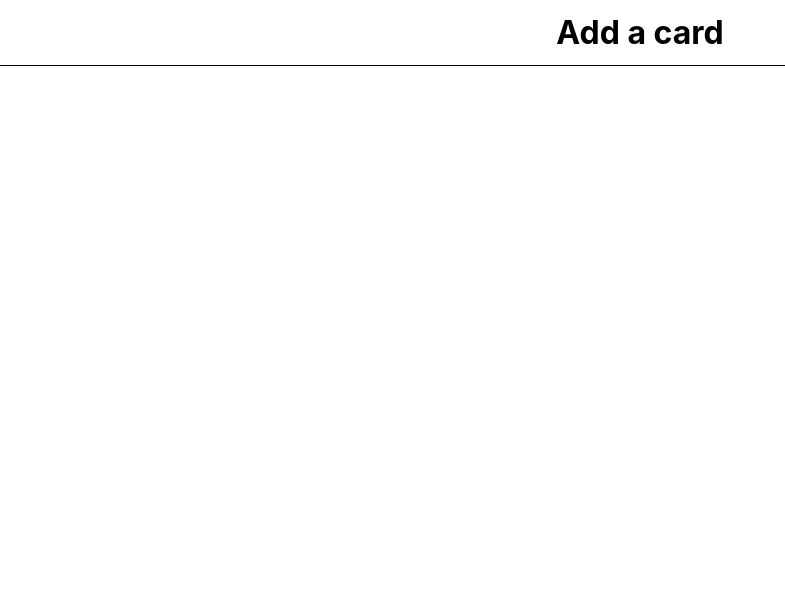
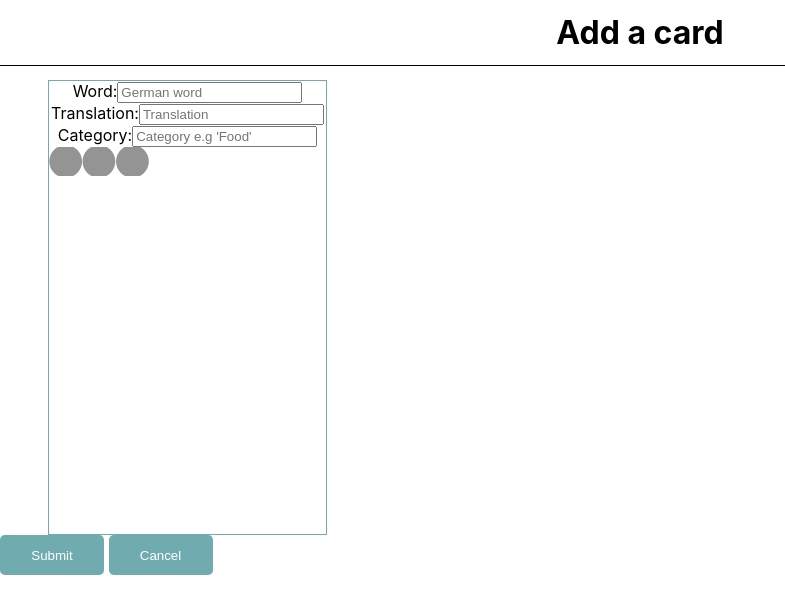
Before and after one commit to JannisHeyer/irepeat-app, a Next.js app: page /createCard in a window 1280 px wide. Shown: the top 614 px of the page, without its empty margins (0-785 px from the left). Built offline with nearby package versions, Linux system fonts and the light colour scheme.

Commit message:
add basic form structure, install star-rating component

```diff
--- a/package.json
+++ b/package.json
@@ -14,6 +14,7 @@
     "next": "12.0.1",
     "react": "17.0.2",
     "react-dom": "17.0.2",
+    "react-stars": "^2.2.5",
     "styled-components": "^5.3.3",
     "uuid": "^8.3.2"
   },
--- a/pages/createCard.jsx
+++ b/pages/createCard.jsx
@@ -1,15 +1,69 @@
 import { Navbar } from "../components/Navbar";
 import { Header } from "../components/Header";
+import styled from "styled-components";
+import ReactStars from "react-stars";
+import { useState } from "react";
 
 const CreateCard = () => {
+  const [formInput, setFormInput] = useState();
+  const handleOnSubmit = (event) => {
+    event.preventDefault();
+  };
   return (
     <>
       <Header pageTitle="Add a card" />
-      <section>
-        <p>Add a card</p>
-      </section>
+      <StyledCardContainer onSubmit={handleOnSubmit}>
+        <label htmlFor="inputWord">Word:</label>
+        <input
+          type="text"
+          placeholder="German word"
+          id="inputWord"
+          name="inputWord"
+        />
+        <label htmlFor="inputTranslation">Translation:</label>
+        <input
+          type="text"
+          placeholder="Translation"
+          id="inputTranslation"
+          name="inputTranslation"
+        />
+        <label htmlFor="inputCatergory">Category:</label>
+        <input
+          type="text"
+          placeholder="Category e.g 'Food'"
+          id="inputCatergory"
+          name="inputCatergory"
+        />
+        <ReactStars
+          count={3}
+          size={24}
+          color2={"#70abaf"}
+          half={false}
+          char={"⬤"}
+          color1={"#949494"}
+        />
+      </StyledCardContainer>
+      <StyledButton>Submit</StyledButton> <StyledButton>Cancel</StyledButton>
       <Navbar />
     </>
   );
 };
 export default CreateCard;
+
+const StyledCardContainer = styled.form`
+  width: var(--card-width);
+  height: var(--card-height);
+  margin: var(--card-margin);
+  text-align: center;
+  background-color: var(--card-bgColor);
+  border: var(--card-border);
+`;
+const StyledButton = styled.button`
+  color: white;
+  border: none;
+  margin-bottom: 2rem;
+  background-color: var(--main-color);
+  height: var(--button-height);
+  width: var(--button-width);
+  border-radius: var(--button-border-radius);
+`;
--- a/styles/globalStyles.jsx
+++ b/styles/globalStyles.jsx
@@ -20,13 +20,17 @@ const GlobalStyles = createGlobalStyle`
 
 html,
 body {
+
   user-select: none;
   padding: 0;
   margin: 0;
+
   font-family: -apple-system, BlinkMacSystemFont, Segoe UI, Roboto, Oxygen,
     Ubuntu, Cantarell, Fira Sans, Droid Sans, Helvetica Neue, sans-serif;
 & main{
-  margin-top: 5rem;
+
+
+
 
 }
 }
```
Also changed, not shown: 1 other file (tests, documents, lock files or other folders).
